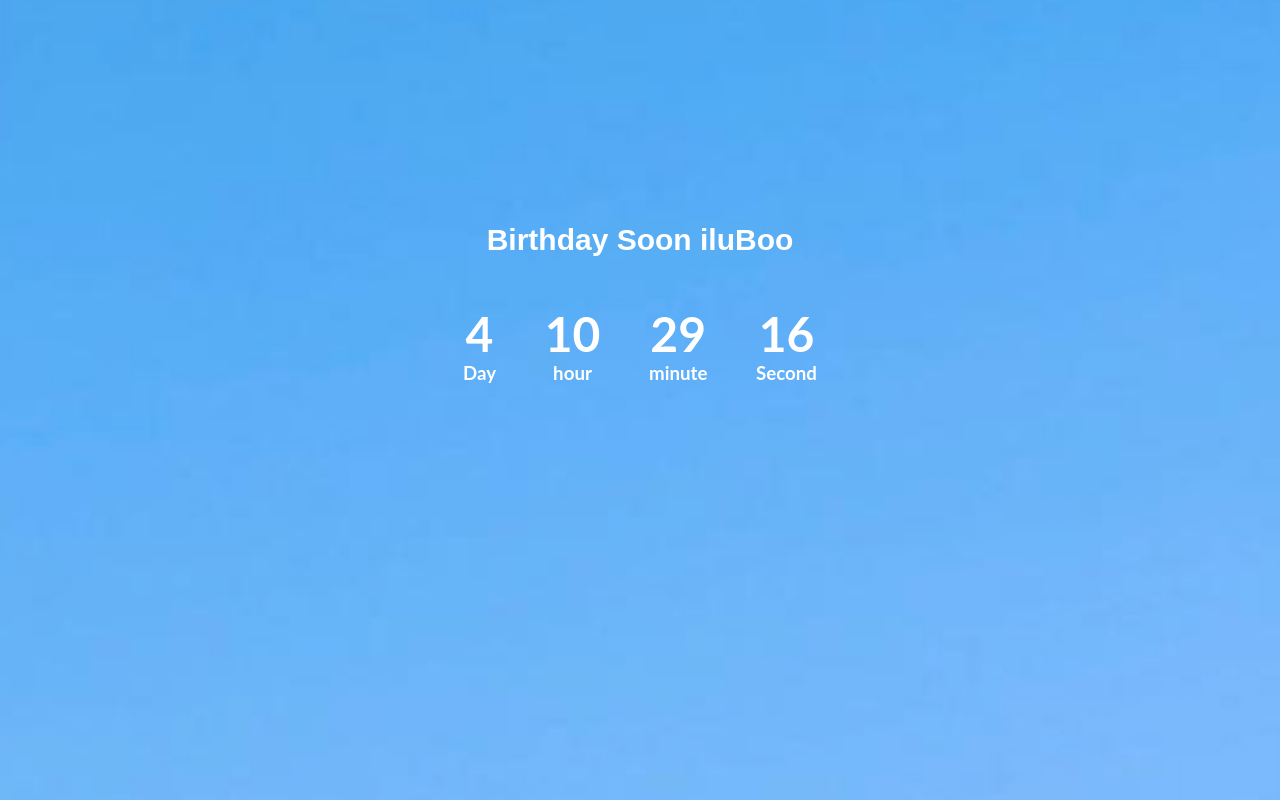
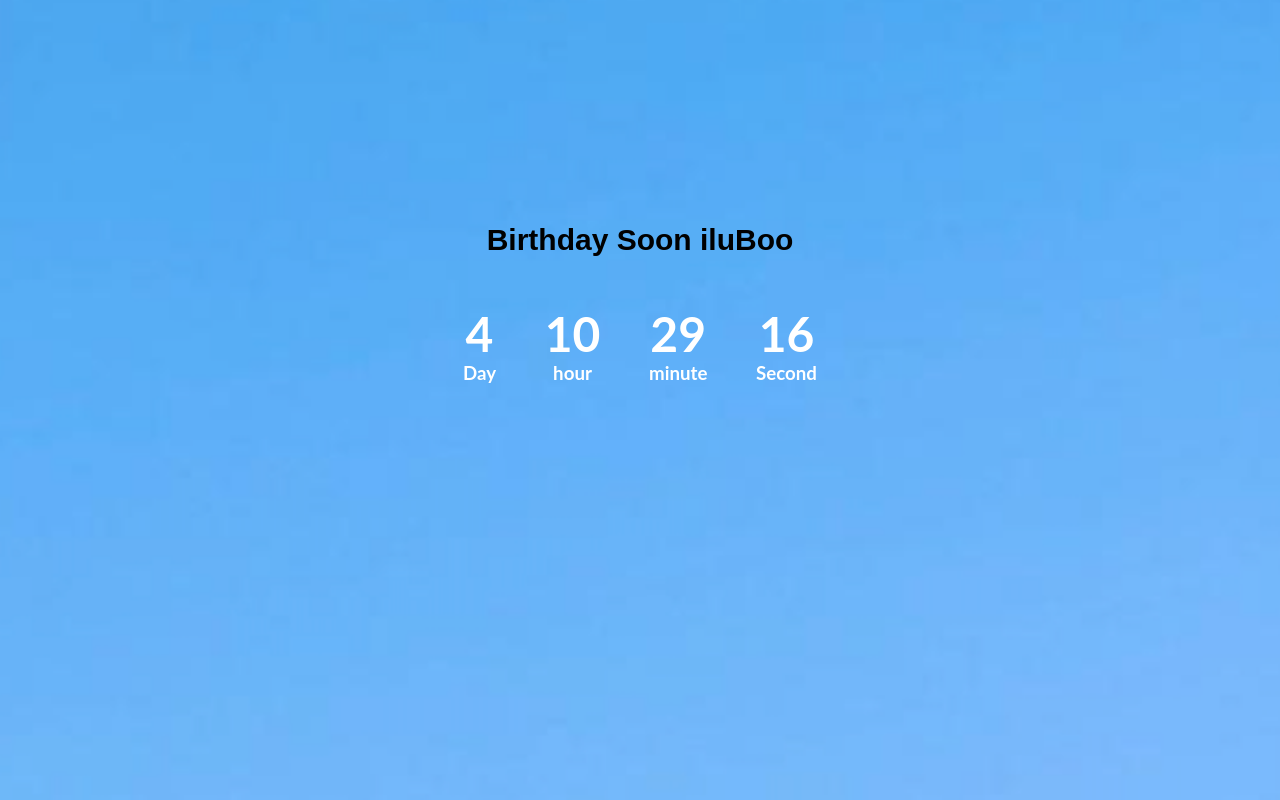
Before and after one commit to MrME-611/badey, a plain HTML site: page index.html in a window 1280 px wide. Drawn offline with Linux system fonts and the light colour scheme.

Commit message:
Update index.html

```diff
--- a/index.html
+++ b/index.html
@@ -11,7 +11,7 @@
     <div class="container">
         <section class="coming-soon">
             <div>
-            <h2 style=" text-align: center; font-family: 'Sofia', sans-serif;  font-size: 30px; color: white;"> Birthday Soon iluBoo </h2>
+            <h2 style=" text-align: center; font-family: 'Sofia', sans-serif;  font-size: 30px;"> Birthday Soon iluBoo </h2>
               <div class="countdown">
                 <div class="container-day">
                   <h3 class="day">Time</h3>
```
